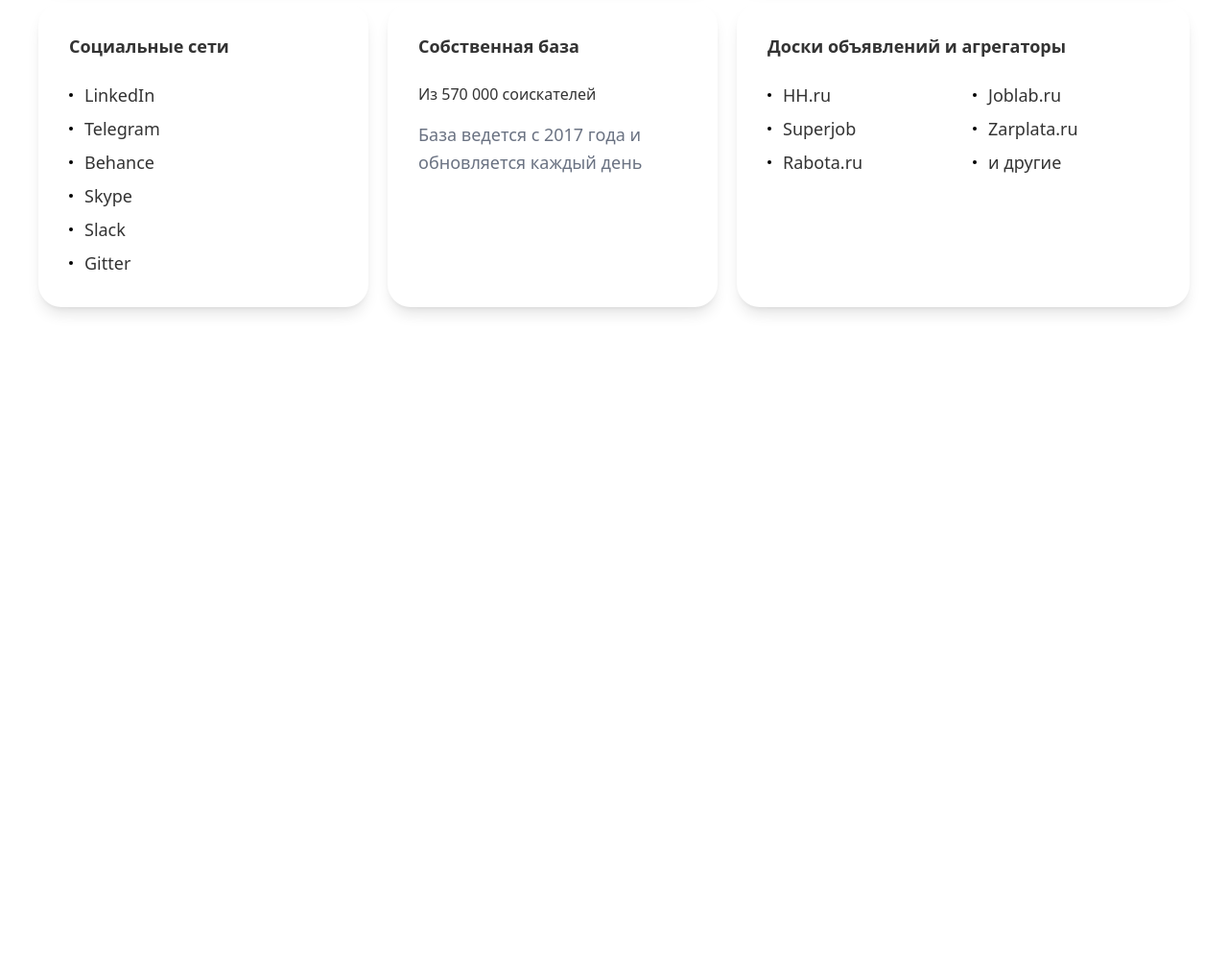
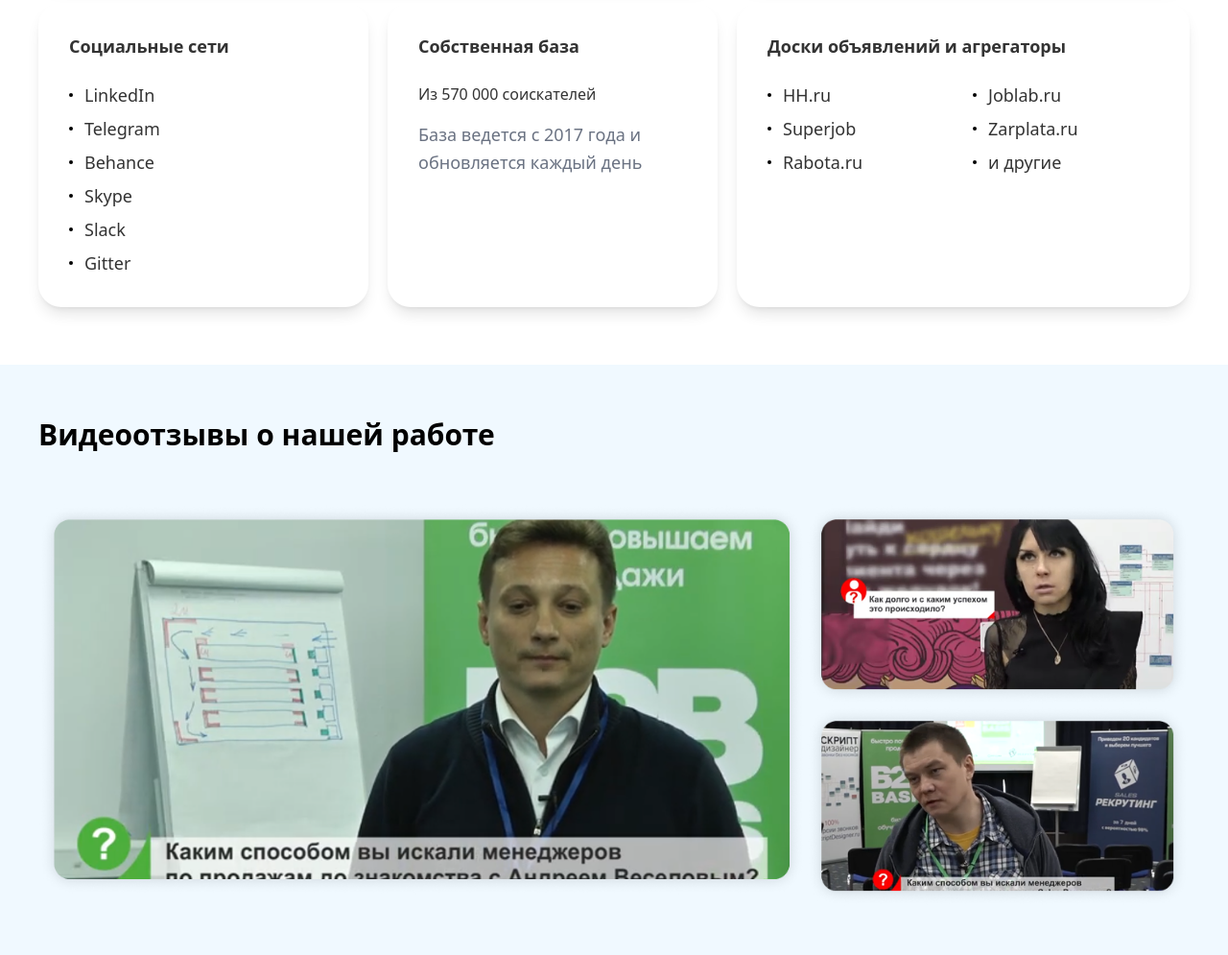
Before and after one commit to usmonnh-hub/sales-rekruting, a website: page index.html in a window 1280 px wide. Shown: the part 6390-7385 px from the top of the page at 96% size. Before the commit the page ends 6770 px from the top, so only its background shows below. Drawn offline with Linux system fonts and the light colour scheme.

Commit message:
section9

```diff
--- a/index.html
+++ b/index.html
@@ -446,6 +446,18 @@
       </div>
     </div>
   </div>
+    </div>
+    <div class="bg-[#F0F9FF]">
+<section class="max-w-300 m-auto flex flex-col lg:p-[50px_0px] p-[50px_20px] gap-[50px]">
+    <h1 class="font-bold text-[30px]">Видеоотзывы о нашей работе</h1>
+    <div class="flex flex-col lg:flex-row lg:justify-between lg:items-start">
+            <img class="lg:w-[800px]" src="src/imges/d1.png" alt="">
+            <div class="flex flex-col">
+                <img src="src/imges/d2.png" alt="">
+                <img src="src/imges/d3.png" alt="">
+            </div>
+    </div>
+</section>
 </div>
   </body>
 </html>
```
Also changed, not shown: src/imges/d1.png (added), src/imges/d2.png (added), src/imges/d3.png (added), src/output.css.
